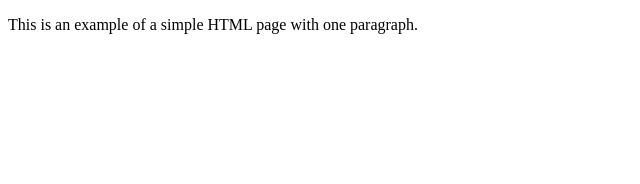
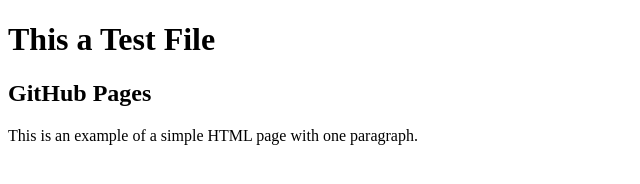
Before and after one commit to negutech/repositorio, a plain HTML site: page index.html in a window 1280 px wide. Shown: the whole page, without its empty margins (0-640 px from the left). Drawn offline with Linux system fonts and the light colour scheme.

Commit message:
Update index.html

```diff
--- a/index.html
+++ b/index.html
@@ -3,7 +3,9 @@
     <head>
         <title>Example</title>
     </head>
-    <body>
-        <p>This is an example of a simple HTML page with one paragraph.</p>
-    </body>
+         <body>
+             <h1>This a Test File </h1>
+                <h2> GitHub Pages </h2>
+                         <p>This is an example of a simple HTML page with one paragraph.</p>
+        </body>
 </html>
```
